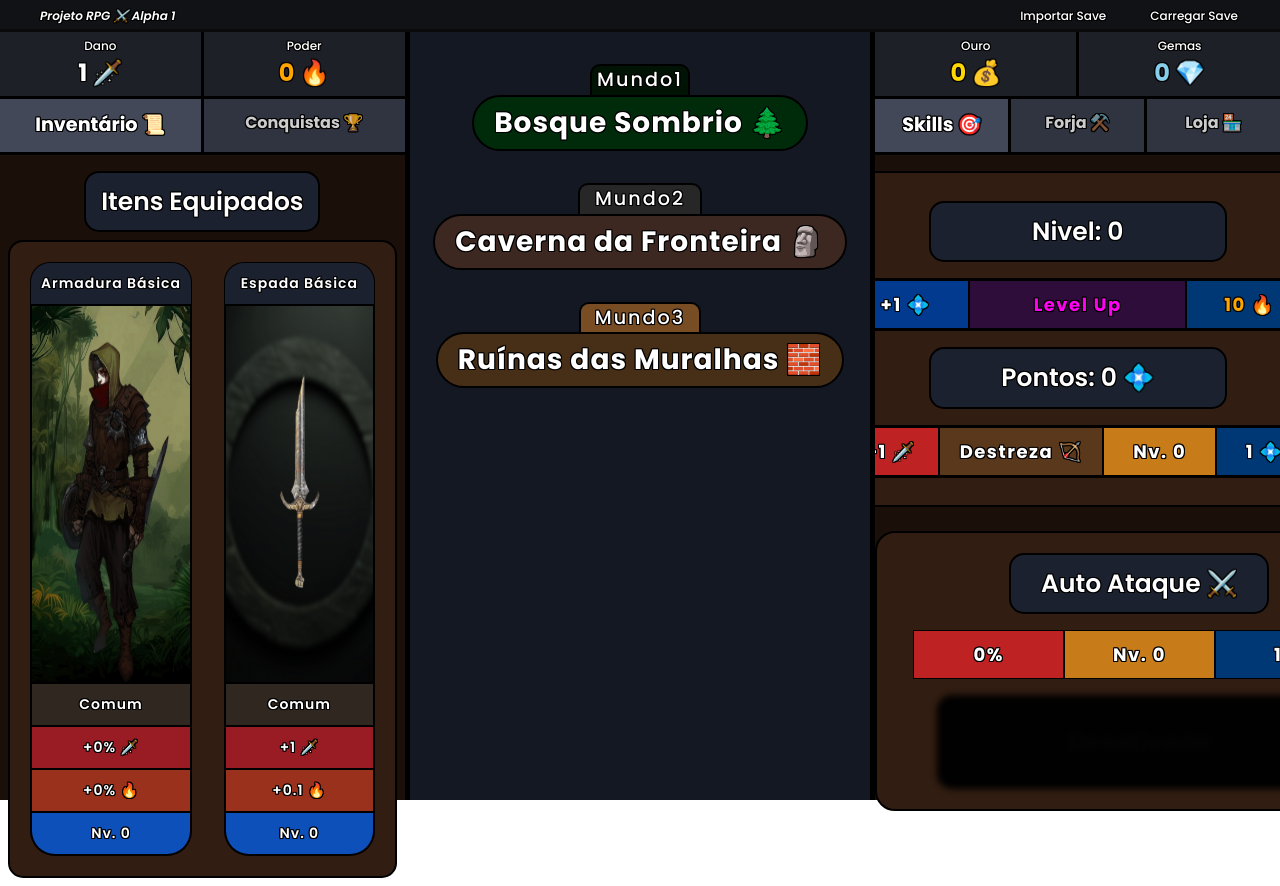
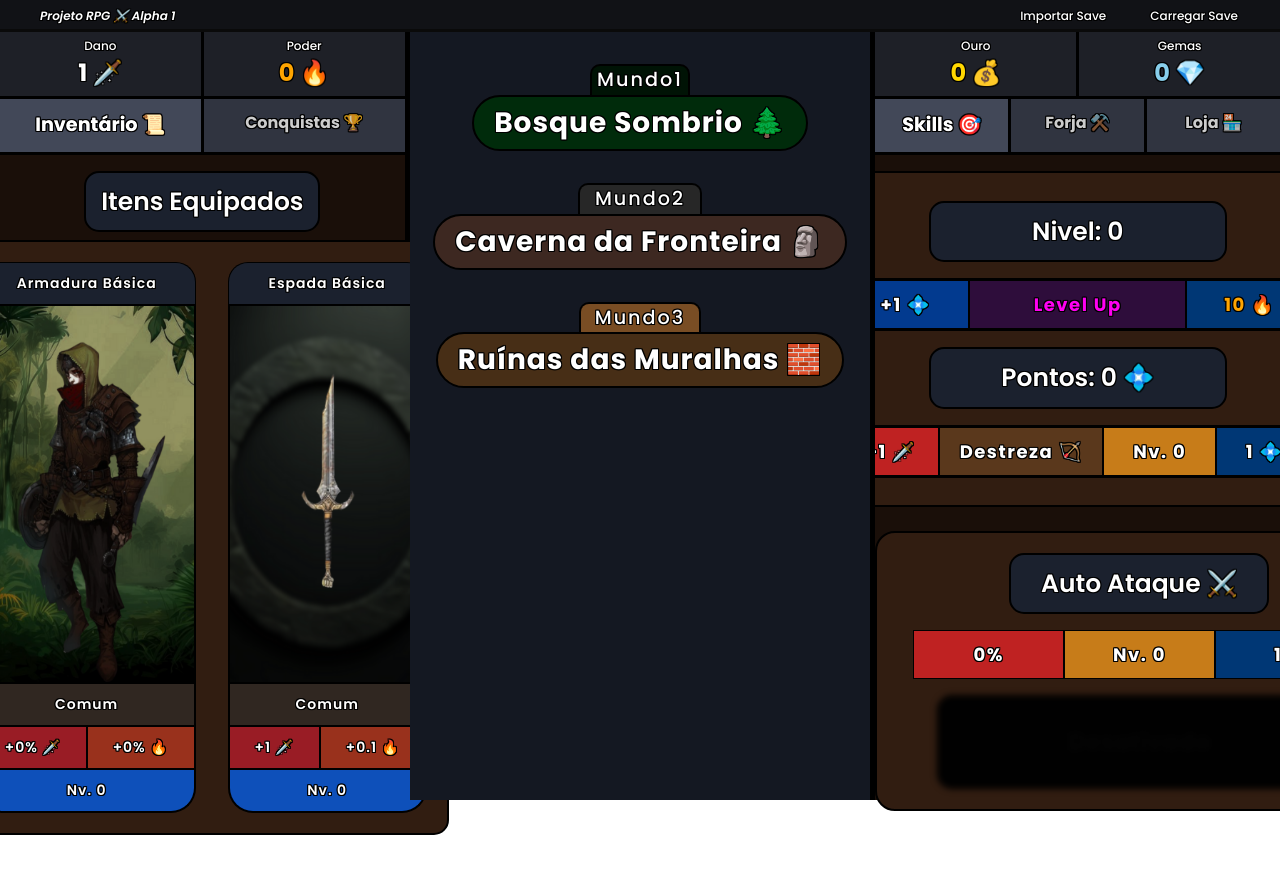
Before and after one commit to bigjujas/projetorpg, a React (Vite) app: page / in a window 1280 px wide. After the commit the page ends 843 px from the top, so only its background shows below. Built offline with nearby package versions, Linux system fonts and the light colour scheme; a web font is replaced by a local one.

Commit message:
flex reajust display skin

```diff
--- a/src/App.css
+++ b/src/App.css
@@ -275,6 +275,11 @@
 	text-align: center;
 }
 
+.item__status{
+	display: flex;
+	flex: 1;
+}
+
 .display__skin h1,
 .display__skin h2,
 .display__skin h3,
@@ -307,16 +312,18 @@
 
 .display__skin h3 {
 	background-color: #991c25;
+	flex: 1;
 	padding: 10px 25px;
 	border-left: #000000 2px solid;
-	border-right: #000000 2px solid;
+	border-right: #000000 1px solid;
 	border-bottom: #000000 2px solid;
 }
 
 .display__skin h4 {
 	background-color: #99311c;
+	flex: 1;
 	padding: 10px 25px;
-	border-left: #000000 2px solid;
+	border-left: #000000 1px solid;
 	border-right: #000000 2px solid;
 	border-bottom: #000000 2px solid;
 }
--- a/src/App.tsx
+++ b/src/App.tsx
@@ -372,8 +372,10 @@ export const App = () => {
                   <img src={currentArmor.image} onClick={() => toggleLeftTab(2)} alt="" draggable="false" />
                   <div className="equipped__status">
                     <h2 className={currentArmor.rarity}>{currentArmor.rarity}</h2>
+                    <div className="item__status">
                     <h3>{currentArmor.descriptionD}</h3>
                     <h4>{currentArmor.descriptionP}</h4>
+                    </div>
                     <h5>Nv. {currentArmor.level}</h5>
                   </div>
                 </div>
@@ -382,8 +384,10 @@ export const App = () => {
                   <img src={currentWeapon.image} onClick={() => toggleLeftTab(3)} alt="" draggable="false" />
                   <div className="equipped__status">
                     <h2 className={currentWeapon.rarity}>{currentWeapon.rarity}</h2>
+                    <div className="item__status">
                     <h3>{currentWeapon.descriptionD}</h3>
                     <h4>{currentWeapon.descriptionP}</h4>
+                    </div>
                     <h5>Nv. {currentWeapon.level}</h5>
                   </div>
                 </div>
```
